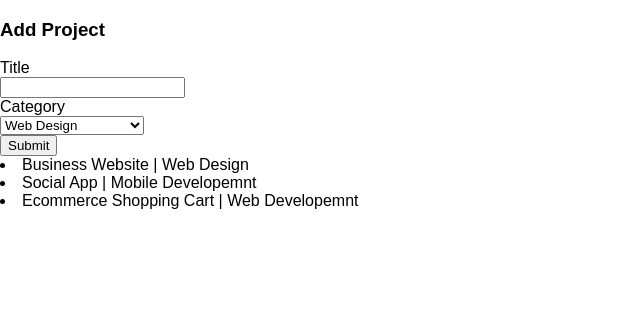
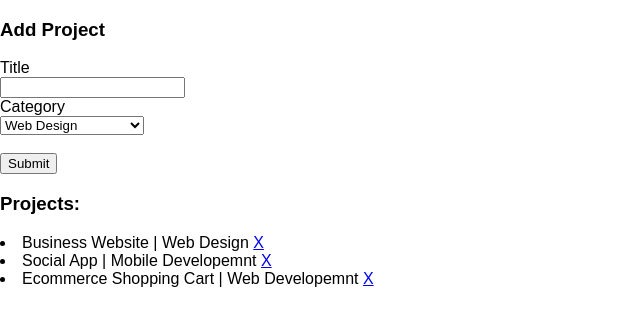
Before and after one commit to smintz93/react-fun, a React (Create React App) app in the folder fundamentals/: page / in a window 1280 px wide. Shown: the top 326 px of the page, without its empty margins (0-640 px from the left). Built offline with nearby package versions, Linux system fonts and the light colour scheme.

Commit message:
can now delete projects

```diff
--- a/fundamentals/package.json
+++ b/fundamentals/package.json
@@ -5,7 +5,8 @@
   "dependencies": {
     "react": "^16.4.0",
     "react-dom": "^16.4.0",
-    "react-scripts": "1.1.4"
+    "react-scripts": "1.1.4",
+    "uuid": "^3.2.1"
   },
   "scripts": {
     "start": "react-scripts start",
--- a/fundamentals/src/App.js
+++ b/fundamentals/src/App.js
@@ -1,4 +1,5 @@
 import React, { Component } from 'react';
+import uuid from 'uuid'
 import Projects from './Components/Projects'
 import AddProject from './Components/AddProject'
 import './App.css';
@@ -14,14 +15,17 @@ class App extends Component {
   componentWillMount(){
     this.setState({projects: [
         {
+          id: uuid.v4(),
           title: "Business Website",
           category: "Web Design"
         },
         {
+          id: uuid.v4(),
           title: "Social App",
           category: "Mobile Developemnt"
         },
         {
+          id: uuid.v4(),
           title: "Ecommerce Shopping Cart",
           category: "Web Developemnt"
         }
@@ -35,12 +39,18 @@ class App extends Component {
     projects.push(project);
     this.setState({projects:projects})
   }
+  handleDeleteProject = (id) => {
+     let projects = this.state.projects;
+     let index = projects.findIndex(x => x.id === id)
+     projects.splice(index)
+     this.setState({projects:projects})
+  }
 
   render() {
     return (
       <div className="App">
           <AddProject addProject={this.handleAddProject.bind(this)}/>
-          <Projects projects={this.state.projects} />
+          <Projects onDelete={this.handleDeleteProject.bind(this)}projects={this.state.projects} />
       </div>
     );
   }
--- a/fundamentals/src/Components/AddProject.js
+++ b/fundamentals/src/Components/AddProject.js
@@ -1,4 +1,5 @@
 import React, { Component } from 'react';
+import uuid from 'uuid'
 
 
 class AddProject extends Component {
@@ -17,6 +18,7 @@ class AddProject extends Component {
 			alert('title is required');
 		} else {
 			this.setState({newProject:{
+				id: uuid.v4(),
 				title: this.refs.title.value,
 				category: this.refs.category.value
 			}}, function(){
@@ -45,6 +47,7 @@ class AddProject extends Component {
      			{categoryOptions}
      			</select>
      		</div>
+     		<br/>
      		<input type="submit" value="Submit" />
      	</form>
       </div>
--- a/fundamentals/src/Components/ProjectItem.js
+++ b/fundamentals/src/Components/ProjectItem.js
@@ -1,11 +1,15 @@
 import React, { Component } from 'react';
 
 class ProjectItem extends Component {
+	deleteProject = (id) => {
+		this.props.onDelete(id)
+		// console.log('test');
+	}
   render() {
 
     return (
       <li className="Project">
-      		{this.props.project.title} | {this.props.project.category}
+      		{this.props.project.title} | {this.props.project.category} <a href='#' onClick={this.deleteProject.bind(this, this.props.project.id)}>X</a>
       </li>
     );
   }
--- a/fundamentals/src/Components/Projects.js
+++ b/fundamentals/src/Components/Projects.js
@@ -2,13 +2,16 @@ import React, { Component } from 'react';
 import ProjectItem from './ProjectItem'
 
 class Projects extends Component {
+	deleteProject = (id) => {
+		this.props.onDelete(id)
+	}
 	render() {
 		let projectItems;
 		if(this.props.projects){
 			projectItems = this.props.projects.map((project) => {
 
 				return (
-					<ProjectItem key={project.title} project={project} />
+					<ProjectItem onDelete={this.deleteProject.bind(this)}key={project.title} project={project} />
 				);
 
 			});
@@ -17,6 +20,7 @@ class Projects extends Component {
   	// console.log(this.props);
     return (
       <div className="Projects">
+      		<h3> Projects: </h3>
           {projectItems}
 
       </div>
```
